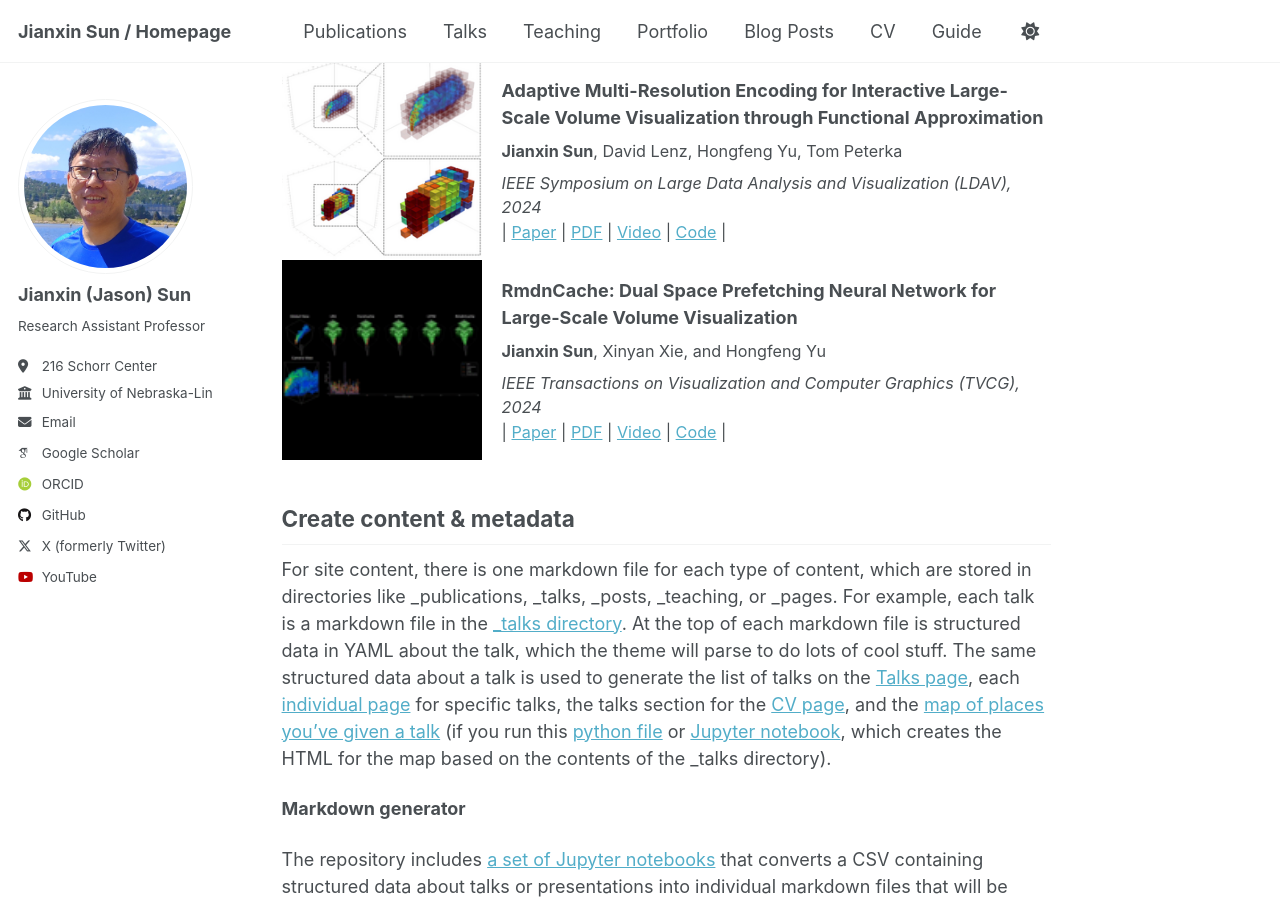
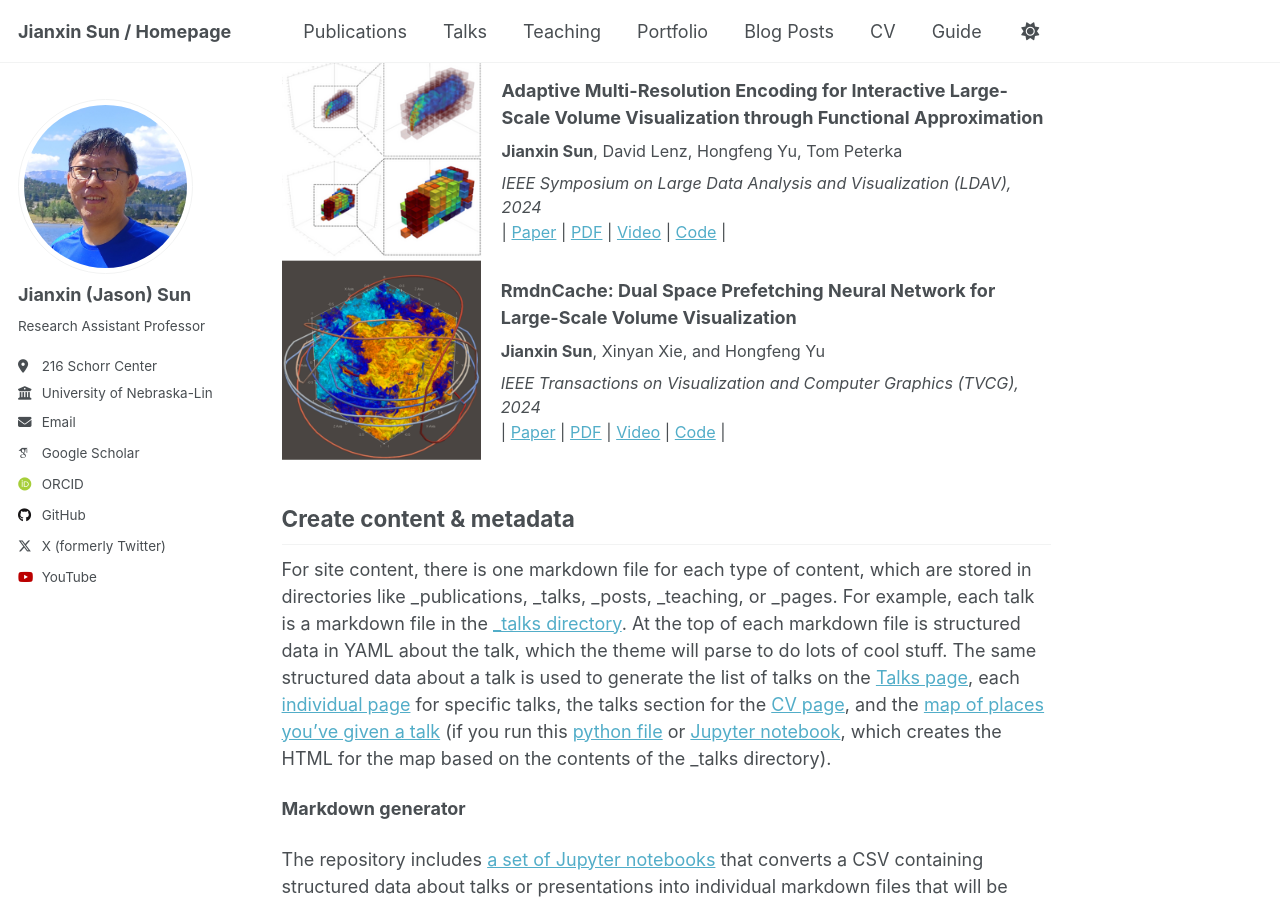
Before and after one commit to sunjianxin/sunjianxin.github.io, a Jekyll site: the page built from _pages/about.md, in a window 1280 px wide and 900 px high, scrolled down 779 px. Built offline with Jekyll 4.4.1, drawn with Linux system fonts in a browser that asks for light colours; some web fonts are replaced.

Commit message:
Update about.md

```diff
--- a/_pages/about.md
+++ b/_pages/about.md
@@ -38,7 +38,7 @@ Recent Selected Publications
   </div>
 </div>
 <div style="display: flex; align-items: center; gap: 20px;">
-  <img src="https://github.com/sunjianxin/sunjianxin.github.io/blob/master/assets/rmdnCache.gif?raw=true" alt="Description" style="width: 200px; height: 200px; object-fit: cover;">
+  <img src="https://github.com/sunjianxin/sunjianxin.github.io/blob/master/assets/rmdnCache_small.png?raw=true" alt="Description" style="width: 200px; height: 200px; object-fit: cover;">
   <div>
     <p style="margin: 0 0 8px 0; font-weight: bold;">RmdnCache: Dual Space Prefetching Neural Network for Large-Scale Volume Visualization</p>
     <p style="margin: 0 0 8px 0; font-size: 0.9em;"><strong>Jianxin Sun</strong>, Xinyan Xie, and Hongfeng Yu</p>
```
